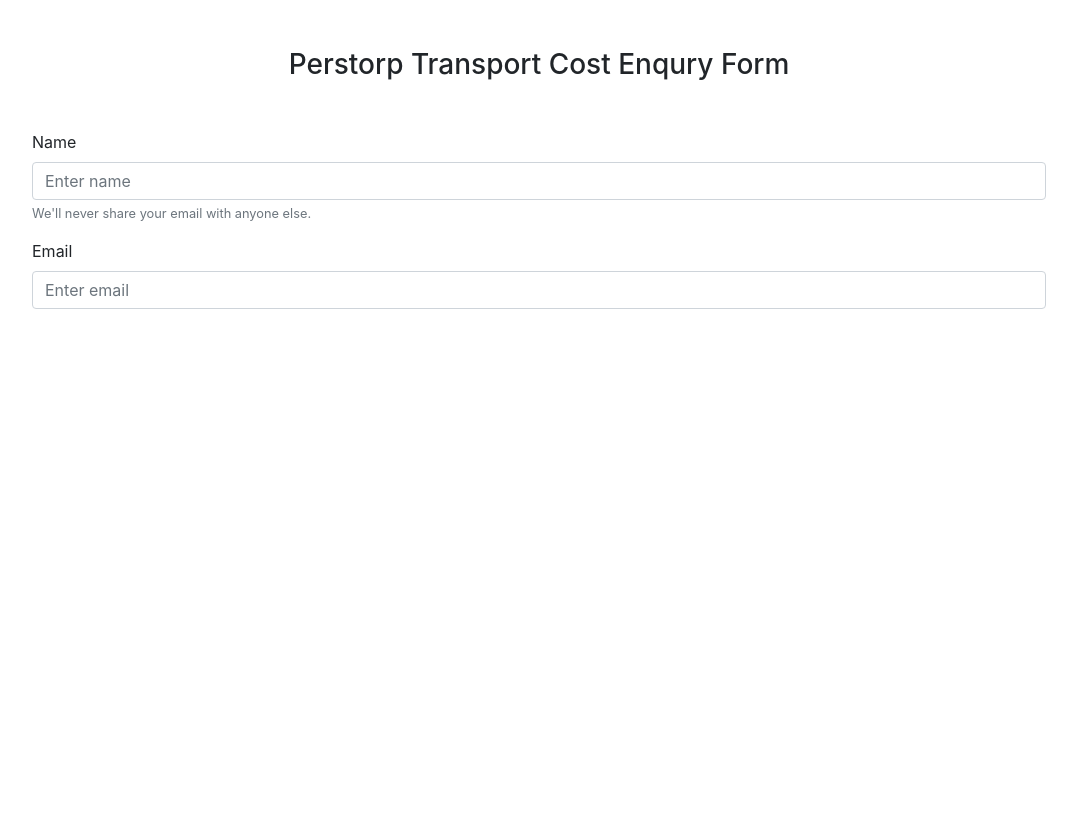
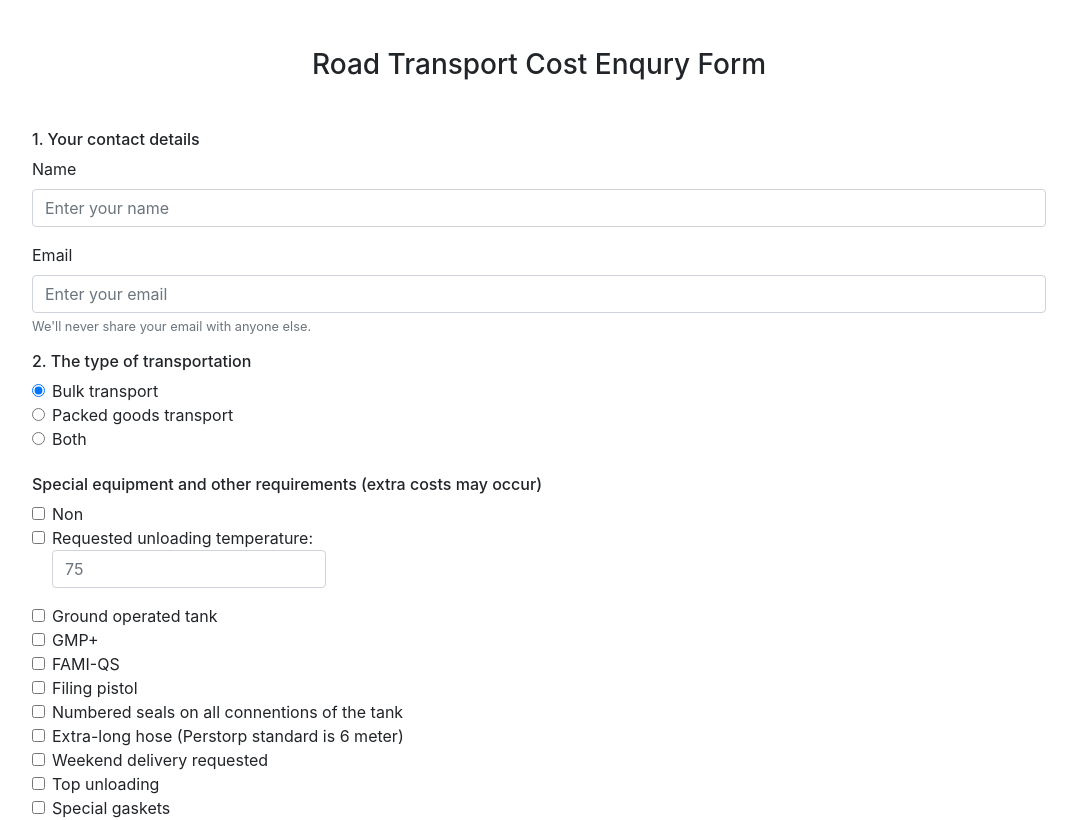
Before and after one commit to rubikuo/Enquiry-Form-Perstorp, a plain HTML site: page index.html in a window 1280 px wide. Shown: the whole page, without its empty margins (101-1178 px from the left). Drawn offline with nearby package versions, Linux system fonts and the light colour scheme.

Commit message:
edited request 1, added request 2 and 3

```diff
--- a/index.html
+++ b/index.html
@@ -12,21 +12,121 @@
 </head>
 
 <body>
-    <h3 class="text-center mt-5">Perstorp Transport Cost Enqury Form</h3>
+    <h3 class="text-center mt-5">Road Transport Cost Enqury Form</h3>
 
     <!---Enquery Form starts-->
-    <div class="container d-flow just-content-center mt-5">
+        <div class="container d-flow just-content-center mt-5">
         <form class="mx-5">
+                <h6>1. Your contact details</h6>
+        <!---Request 1--------------------------------------------------------------------->
             <div class="form-group ">
                 <label>Name</label>
                 <input type="name" class="form-control" id="username" aria-describedby="nameHelp"
-                    placeholder="Enter name">
-                <small id="nameHelp" class="form-text text-muted">We'll never share your email with anyone else.</small>
+                    placeholder="Enter your name" minlength="4" autocomplete="on" required>
             </div>
             <div class="form-group">
                 <label>Email</label>
-                <input type="email" class="form-control" id="useremail" placeholder="Enter email" required>
+                <input type="email" class="form-control" id="useremail" placeholder="Enter your email" minlength="10" autocomplete="on" pattern=".+@perstorp.com" required>
+                <small id="nameHelp" class="form-text text-muted">We'll never share your email with anyone else.</small>
+
             </div>
+        <!---Request 2------------------------------------------------------------------------>
+        <!---radio buttons because you should choose ONLY one option-->
+        <h6>2. The type of transportation</h6>
+        <div class="form-check">
+                <input class="form-check-input" type="radio" name="exampleRadios" id="exampleRadios1" value="option1" checked>
+                <label class="form-check-label" for="exampleRadios1">
+                  Bulk transport
+                </label>
+              </div>
+              <div class="form-check">
+                <input class="form-check-input" type="radio" name="exampleRadios" id="exampleRadios2" value="option2">
+                <label class="form-check-label" for="exampleRadios2">
+                  Packed goods transport
+                </label>
+              </div>
+              <div class="form-check">
+                <input class="form-check-input" type="radio" name="exampleRadios" id="exampleRadios3" value="option3">
+                   <label class="form-check-label" for="exampleRadios3">
+                     Both
+                   </label>
+            </div>
+        <!---Request 3------------if bulk or both, show the following checkboxes:----------------------------------->
+        <br>
+        <div class="ifBulk">
+                <h6>Special equipment and other requirements (extra costs may occur)</h6>
+                <div class="form-check">
+                        <input class="form-check-input" type="checkbox" value="" id="defaultCheck1">
+                        <label class="form-check-label" for="defaultCheck1">
+                          Non
+                        </label>
+                </div>
+
+                <div class="form-check">
+                        <input class="form-check-input" type="checkbox" value="" id="defaultCheck2">
+                        <label class="form-check-label" for="defaultCheck2">
+                          Requested unloading temperature: <div class="form-group">
+                                <input type="text" class="form-control" id="Temperature" placeholder="75" pattern="[0-9]" required>
+                              </div>
+                        </label>
+                </div>
+                                <div class="form-check">
+                        <input class="form-check-input" type="checkbox" value="" id="defaultCheck3">
+                        <label class="form-check-label" for="defaultCheck3">
+                          Ground operated tank
+                        </label>
+                </div>
+                <div class="form-check">
+                        <input class="form-check-input" type="checkbox" value="" id="defaultCheck4">
+                        <label class="form-check-label" for="defaultCheck4">
+                          GMP+
+                        </label>
+                </div>
+                <div class="form-check">
+                        <input class="form-check-input" type="checkbox" value="" id="defaultCheck5">
+                        <label class="form-check-label" for="defaultCheck5">
+                          FAMI-QS
+                        </label>
+                </div>
+                <div class="form-check">
+                        <input class="form-check-input" type="checkbox" value="" id="defaultCheck6">
+                        <label class="form-check-label" for="defaultCheck6">
+                          Filing pistol
+                        </label>
+                </div>
+                <div class="form-check">
+                        <input class="form-check-input" type="checkbox" value="" id="defaultCheck7">
+                        <label class="form-check-label" for="defaultCheck7">
+                          Numbered seals on all connentions of the tank
+                        </label>
+                </div>
+                <div class="form-check">
+                        <input class="form-check-input" type="checkbox" value="" id="defaultCheck8">
+                        <label class="form-check-label" for="defaultCheck8">
+                          Extra-long hose (Perstorp standard is 6 meter)
+                        </label>
+                </div>
+                <div class="form-check">
+                        <input class="form-check-input" type="checkbox" value="" id="defaultCheck9">
+                        <label class="form-check-label" for="defaultCheck9">
+                          Weekend delivery requested
+                        </label>
+                </div>
+                <div class="form-check">
+                        <input class="form-check-input" type="checkbox" value="" id="defaultCheck10">
+                        <label class="form-check-label" for="defaultCheck10">
+                          Top unloading
+                        </label>
+                </div>
+                <div class="form-check">
+                        <input class="form-check-input" type="checkbox" value="" id="defaultCheck11">
+                        <label class="form-check-label" for="defaultCheck11">
+                          Special gaskets
+                        </label>
+                </div>
+        </div>
+
+
         </form>
 
     </div>
```
